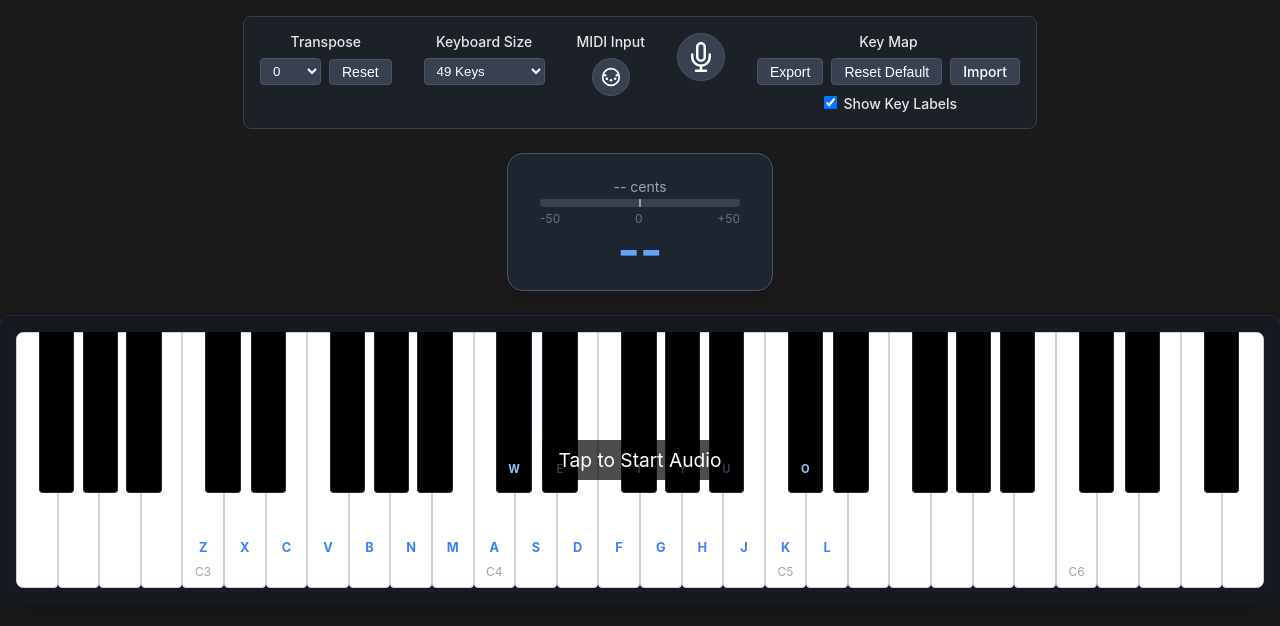
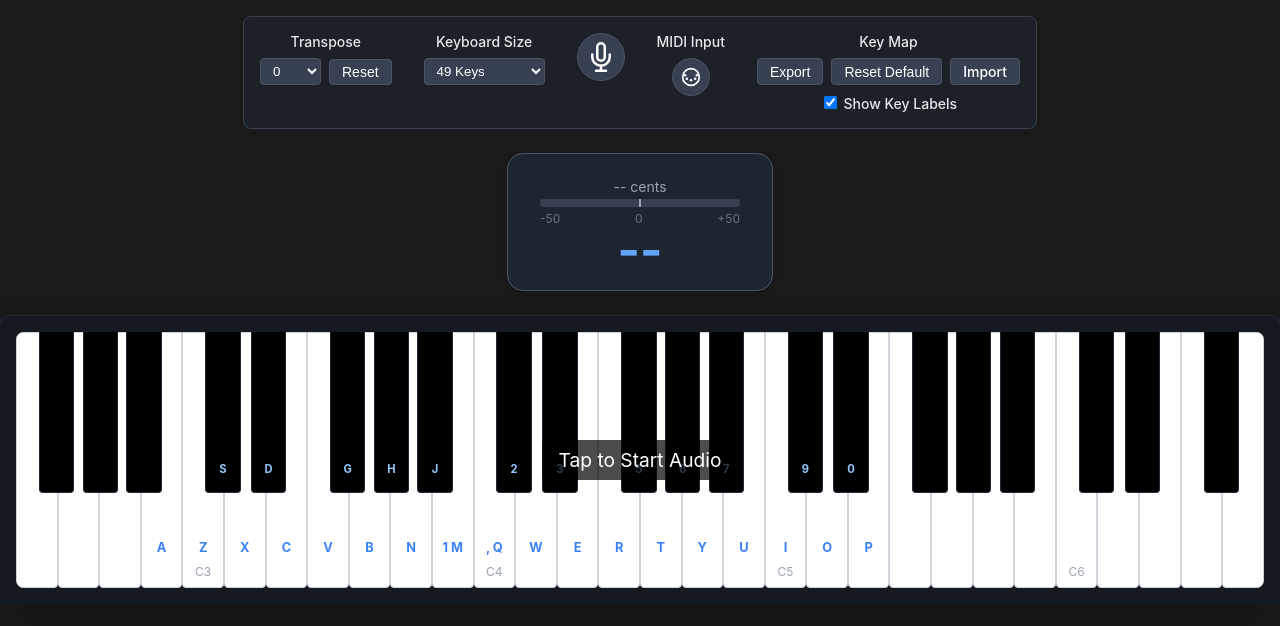
Before and after one commit to akeit0/pitch-monitor-piano-app, a SvelteKit app in the folder apps/web/: page / in a window 1280 px wide. Shown: the top 626 px of the page. Built offline with nearby package versions, Linux system fonts and the light colour scheme.

Commit message:
change: defaultKeyMap

```diff
--- a/apps/web/src/lib/components/Keyboard.svelte
+++ b/apps/web/src/lib/components/Keyboard.svelte
@@ -315,7 +315,7 @@
             </div>
             {#if showLabels && midiToKeyLabels.has(key.midi)}
                 <div class="key-map-label">
-                    {midiToKeyLabels.get(key.midi)?.join(", ")}
+                    {midiToKeyLabels.get(key.midi)?.join(" ")}
                 </div>
             {/if}
         </div>
--- a/apps/web/src/routes/+page.svelte
+++ b/apps/web/src/routes/+page.svelte
@@ -87,28 +87,38 @@
     }
 
     const defaultKeyMap = {
+        a: -10,
         z: -9,
+        s: -8,
         x: -7,
+        d: -6,
         c: -5,
         v: -4,
+        g: -3,
         b: -2,
+        h: -1,
         n: 0,
+        j: 1,
         m: 2,
-        a: 3,
-        w: 4,
-        s: 5,
-        e: 6,
-        d: 7,
-        f: 8,
-        t: 9,
-        g: 10,
-        y: 11,
-        h: 12,
-        u: 13,
-        j: 14,
-        k: 15,
-        o: 16,
-        l: 17,
+        "1": 2,
+        ",": 3,
+        q: 3,
+        "2": 4,
+        w: 5,
+        "3": 6,
+        e: 7,
+        r: 8,
+        "5": 9,
+        t: 10,
+        "6": 11,
+        y: 12,
+        "7": 13,
+        u: 14,
+        i: 15,
+        "9": 16,
+        o: 17,
+        "0": 18,
+        p: 19,
     };
 
     let keyMap: Record<string, number> = $state({ ...defaultKeyMap });
@@ -324,6 +334,54 @@
             {/if}
         </div>
 
+        <!-- Display Options -->
+        <div class="control-group">
+            <button
+                class="mic-btn"
+                class:active={micEnabled}
+                onclick={toggleMic}
+                title={micEnabled ? "Stop Microphone" : "Start Microphone"}
+                aria-label={micEnabled ? "Stop Microphone" : "Start Microphone"}
+            >
+                <svg
+                    xmlns="http://www.w3.org/2000/svg"
+                    width="30"
+                    height="30"
+                    viewBox="0 0 24 24"
+                    fill="none"
+                    stroke="currentColor"
+                    stroke-width="2"
+                    stroke-linecap="round"
+                    stroke-linejoin="round"
+                >
+                    {#if micEnabled}
+                        <!-- Mic Off / Recording / Active Style -->
+                        <path
+                            d="M12 1a3 3 0 0 0-3 3v8a3 3 0 0 0 6 0V4a3 3 0 0 0-3-3z"
+                        />
+                        <path d="M19 10v2a7 7 0 0 1-14 0v-2" />
+                        <line x1="12" y1="19" x2="12" y2="23" />
+                        <line x1="8" y1="23" x2="16" y2="23" />
+                    {:else}
+                        <!-- Mic On / Inactive Style -->
+                        <path
+                            d="M12 1a3 3 0 0 0-3 3v8a3 3 0 0 0 6 0V4a3 3 0 0 0-3-3z"
+                        />
+                        <path d="M19 10v2a7 7 0 0 1-14 0v-2" />
+                        <line x1="12" y1="19" x2="12" y2="23" />
+                        <line x1="8" y1="23" x2="16" y2="23" />
+                        <line
+                            x1="1"
+                            y1="1"
+                            x2="23"
+                            y2="23"
+                            stroke="transparent"
+                        />
+                        <!-- Just use standard mic for inactive, maybe 'slash' for consistency if desired, but user said 'mic icon' -->
+                    {/if}
+                </svg>
+            </button>
+        </div>
         <!-- MIDI Controls -->
         <div class="control-group">
             <label for="midi-toggle">MIDI Input</label>
@@ -400,56 +458,6 @@
                 {/if}
             </div>
         </div>
-
-        <!-- Display Options -->
-        <div class="control-group">
-            <button
-                class="mic-btn"
-                class:active={micEnabled}
-                onclick={toggleMic}
-                title={micEnabled ? "Stop Microphone" : "Start Microphone"}
-                aria-label={micEnabled ? "Stop Microphone" : "Start Microphone"}
-            >
-                <svg
-                    xmlns="http://www.w3.org/2000/svg"
-                    width="30"
-                    height="30"
-                    viewBox="0 0 24 24"
-                    fill="none"
-                    stroke="currentColor"
-                    stroke-width="2"
-                    stroke-linecap="round"
-                    stroke-linejoin="round"
-                >
-                    {#if micEnabled}
-                        <!-- Mic Off / Recording / Active Style -->
-                        <path
-                            d="M12 1a3 3 0 0 0-3 3v8a3 3 0 0 0 6 0V4a3 3 0 0 0-3-3z"
-                        />
-                        <path d="M19 10v2a7 7 0 0 1-14 0v-2" />
-                        <line x1="12" y1="19" x2="12" y2="23" />
-                        <line x1="8" y1="23" x2="16" y2="23" />
-                    {:else}
-                        <!-- Mic On / Inactive Style -->
-                        <path
-                            d="M12 1a3 3 0 0 0-3 3v8a3 3 0 0 0 6 0V4a3 3 0 0 0-3-3z"
-                        />
-                        <path d="M19 10v2a7 7 0 0 1-14 0v-2" />
-                        <line x1="12" y1="19" x2="12" y2="23" />
-                        <line x1="8" y1="23" x2="16" y2="23" />
-                        <line
-                            x1="1"
-                            y1="1"
-                            x2="23"
-                            y2="23"
-                            stroke="transparent"
-                        />
-                        <!-- Just use standard mic for inactive, maybe 'slash' for consistency if desired, but user said 'mic icon' -->
-                    {/if}
-                </svg>
-            </button>
-        </div>
-
         <!-- Key Map Controls -->
         <div class="control-group">
             <label for="key-map">Key Map</label>
```
